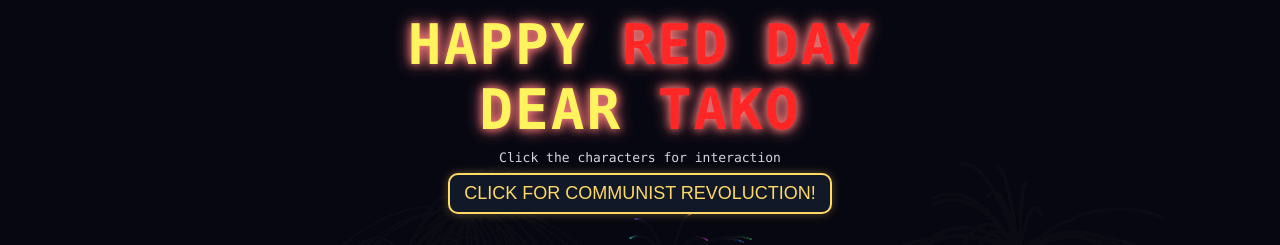
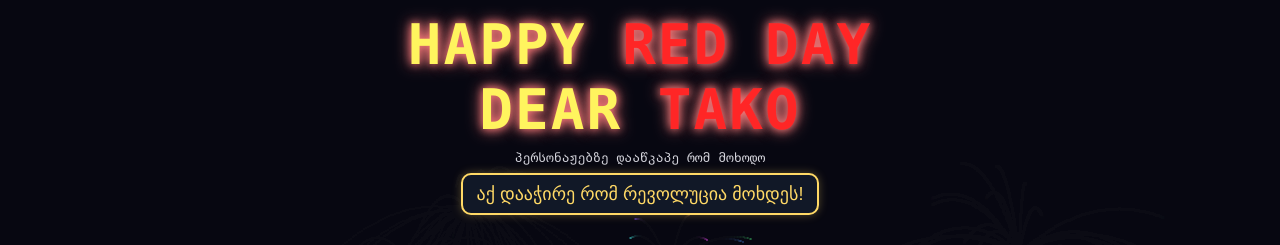
Before and after one commit to enqidu/red-day-tako, a plain HTML site: page index.html in a window 1280 px wide. Shown: the top 245 px of the page. Drawn offline with Linux system fonts and the light colour scheme.

Commit message:
Translate text in index.html to Georgian

```diff
--- a/index.html
+++ b/index.html
@@ -14,8 +14,8 @@
 
   <header class="banner">
     <h1><span class="small">HAPPY</span> RED DAY <span class="small">DEAR</span> TAKO</h1>
-    <p class="hint">Click the characters for interaction</p>
-    <button id="revolution" class="cta">CLICK FOR COMMUNIST REVOLUCTION!</button>
+    <p class="hint">პერსონაჟებზე დააწკაპე რომ მოხოდო</p>
+    <button id="revolution" class="cta">აქ დააჭირე რომ რევოლუცია მოხდეს!</button>
   </header>
 
   <div id="stage">
```
